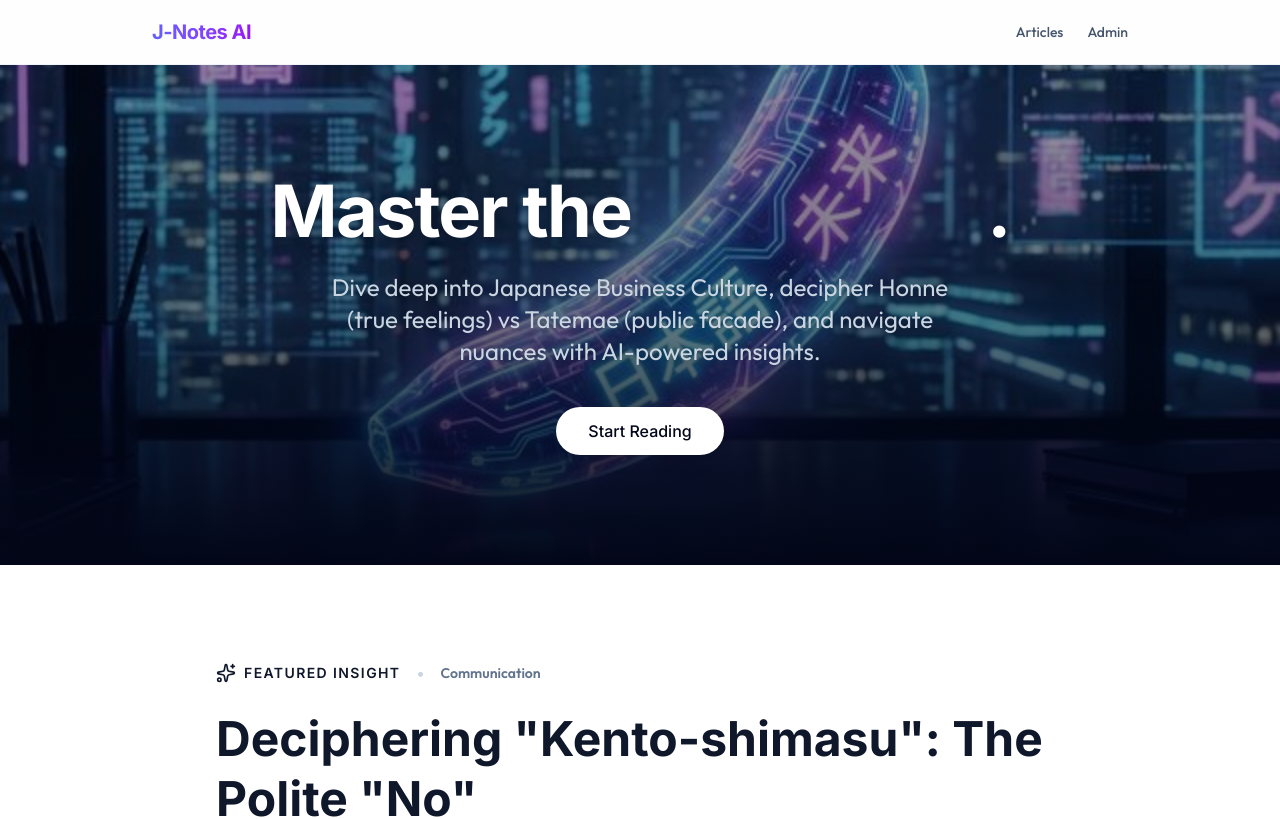
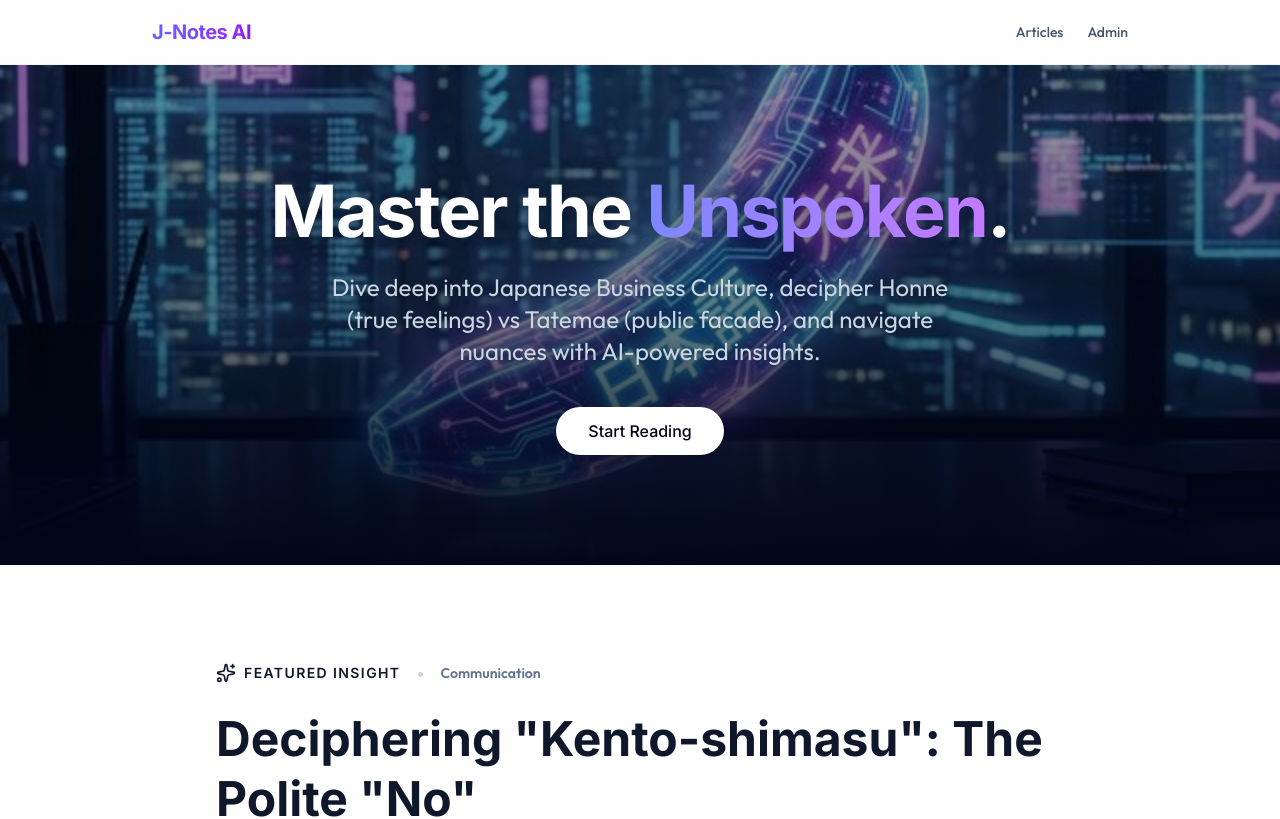
Before and after one commit to Popikuro/j-notes-ai, a Next.js app: page / in a window 1280 px wide. Shown: the top 819 px of the page. Built offline with nearby package versions, Linux system fonts and the light colour scheme.

Commit message:
Fix invisible hero gradient text

```diff
--- a/app/page.tsx
+++ b/app/page.tsx
@@ -51,7 +51,7 @@ export default function Home() {
 
         <div className="relative z-10 container max-w-5xl mx-auto px-6 text-center text-white">
           <h1 className="text-5xl md:text-7xl font-bold font-inter tracking-tight mb-6 drop-shadow-lg">
-            Master the <span className="text-transparent bg-clip-text bg-gradient-to-r from-neon-blue to-neon-purple">Unspoken</span>.
+            Master the <span className="text-transparent bg-clip-text bg-gradient-to-r from-indigo-400 to-purple-400">Unspoken</span>.
           </h1>
           <p className="text-xl md:text-2xl font-outfit text-slate-300 max-w-2xl mx-auto mb-10 drop-shadow-md">
             Dive deep into Japanese Business Culture, decipher Honne (true feelings) vs Tatemae (public facade), and navigate nuances with AI-powered insights.
```
